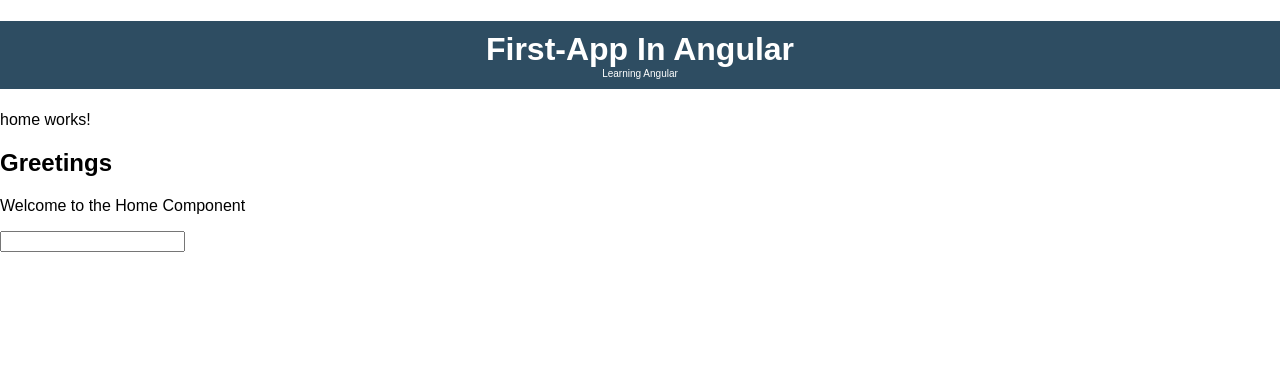
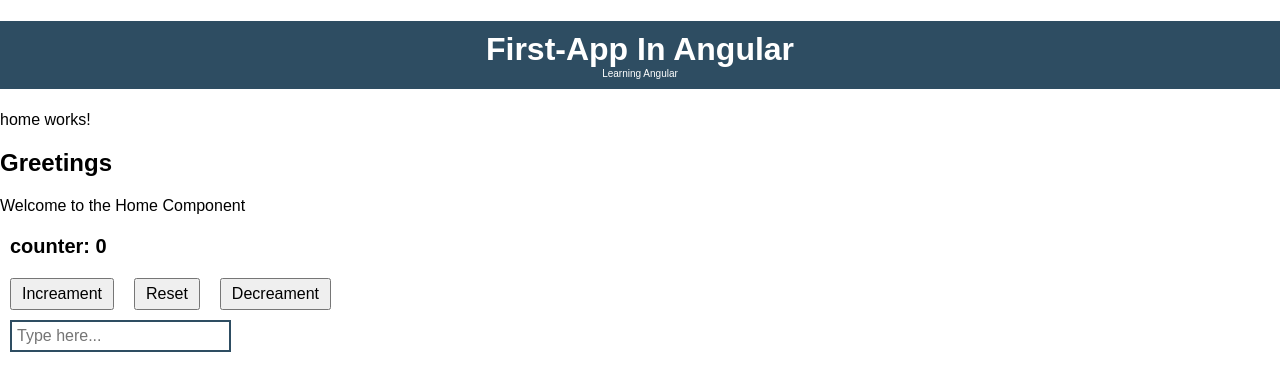
Before and after one commit to Nikita0047/Angular-First-App, an Angular app: page / in a window 1280 px wide. Shown: the top 390 px of the page. Built offline with nearby package versions, Linux system fonts and the light colour scheme.

Commit message:
making an counter

```diff
--- /dev/null
+++ b/src/app/components/counter/counter.ts
@@ -0,0 +1,51 @@
+import { Component, signal } from '@angular/core';
+import { count } from 'rxjs';
+
+@Component({
+  selector: 'app-counter',
+  imports: [],
+  template: `
+    <p>
+      counter: {{ counter() }}
+    </p>
+    <div>
+      <button (click)="Increament()">Increament</button>
+      <button (click)="Reset()">Reset</button>
+      <button (click)="Decreament()">Decreament</button>
+    </div>
+  `,
+  styles: `
+    p{
+      margin-left: 10px;
+      font-size: 20px;
+      font-weight: bold;
+    }
+    div button{
+      length: 100px;
+      margin:auto 10px;
+      padding: 5px 10px;
+      font-size: 16px;
+    }
+
+  `,
+})
+export class Counter {
+  counter = signal(0);
+  Increament()
+  {
+     this.counter.update(x=>x + 1);
+  }
+  Decreament()
+  {
+    this.counter.update(x=>x- 1);
+    if(this.counter() < 0)
+    {
+      this.counter.set(0);
+    }
+  }
+  Reset()
+  {
+    this.counter.set(0);
+  }
+
+}
--- a/src/app/home/home.ts
+++ b/src/app/home/home.ts
@@ -1,17 +1,30 @@
 import { Component, signal } from '@angular/core';
 import{ Greeting } from '../components/greeting/greeting';
+import{ Counter } from '../components/counter/counter';
 @Component({
   selector: 'app-home',
-  imports: [Greeting],
+  imports: [Greeting,Counter],
   template: `
     <p>
       home works!
     </p>
     <app-greeting [message]="myMessage()"/>
+    <app-counter></app-counter>
     <!-- Event binding example -->
-    <input type="text" (keyup)="keyupHandler($event)"/>
+    <input
+     type="text"
+     (keyup)="keyupHandler($event)"
+     placeholder="Type here..."/>
   `,
-  styles: ``,
+  styles: `
+  input{
+    border:2px solid #2e4d62ff;
+    margin:10px;
+    padding:5px;
+    font-size:16px;
+    length:500px;
+  }
+  `,
 })
 export class Home {
 myMessage = signal('Welcome to the Home Component');// data passing from home to greeting component(parent to child) using signal
```
Also changed, not shown: 1 other file (tests, documents, lock files or other folders).
